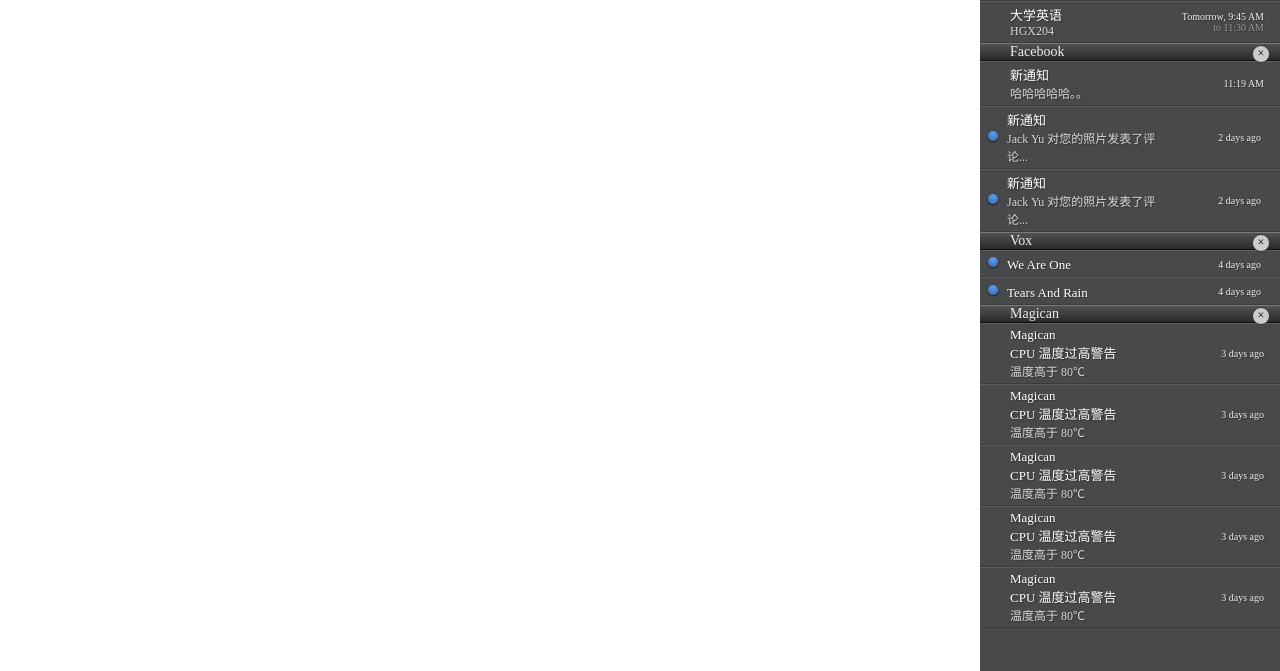
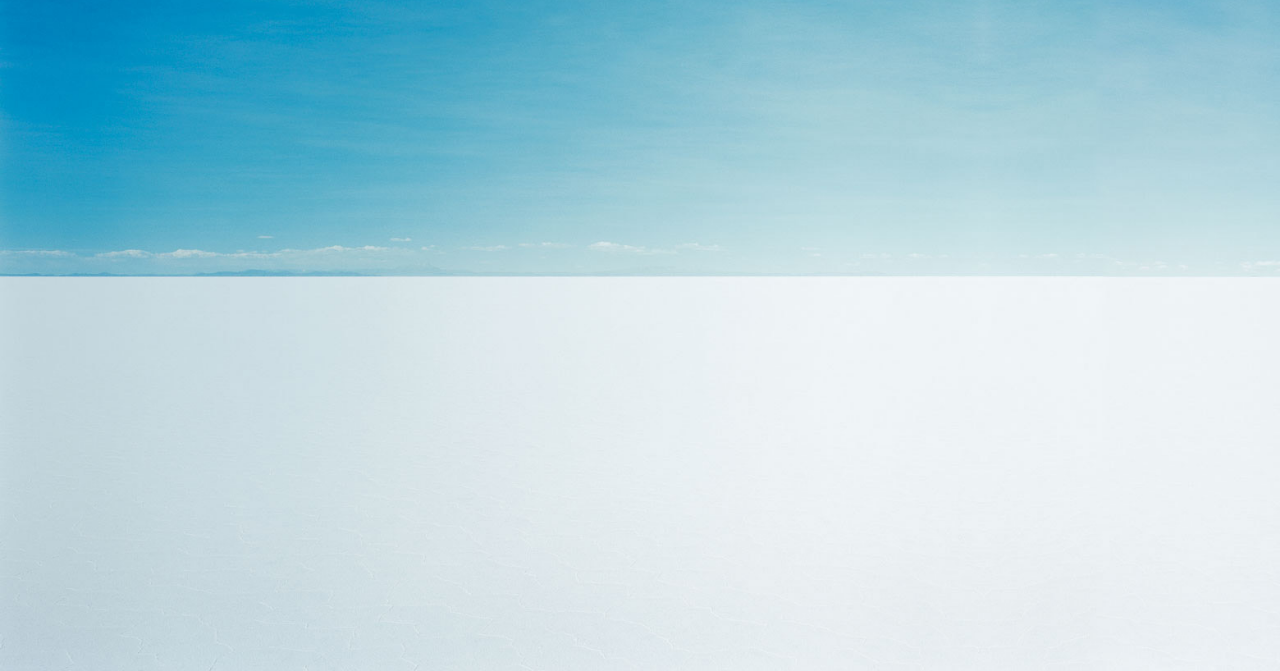
Before and after one commit to shuding/cssosx, a plain HTML site: page index.html in a window 1280 px wide. Shown: the part 129-800 px from the top of the page. Drawn offline with Linux system fonts and the light colour scheme.

Commit message:
fixed image

```diff
--- a/style.css
+++ b/style.css
@@ -19,7 +19,7 @@
 	position: relative;
 	left: 0;
 	top: 0;
-	background: url(file:///Users/dsds/Pictures/Widscreen/opLaT.jpg);
+	background: url(opLaT.jpg);
 	background-size: cover;
 	background-repeat: no-repeat;
 	z-index: 0;
```
Also changed, not shown: opLaT.jpg (added).
